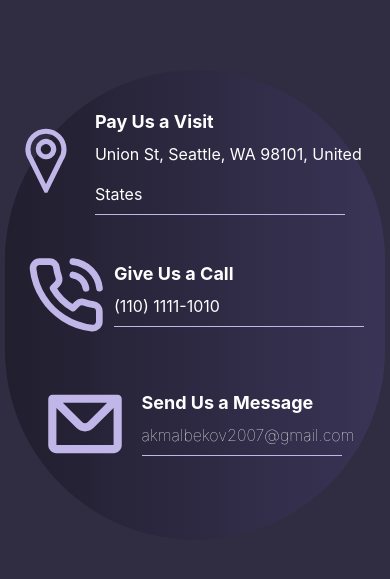
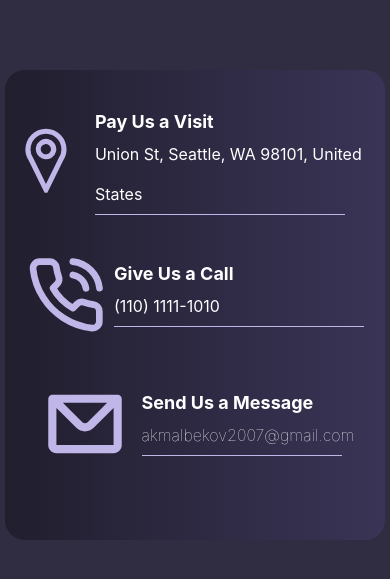
Before and after one commit to Akmalbekov070/Hydra.design, a Next.js app: page / in a window 390 px wide. Shown: the part 605-1184 px from the top of the page. Built offline with nearby package versions, Linux system fonts and the light colour scheme.

Commit message:
responsive footer

```diff
--- a/src/components/Footer/Footer.jsx
+++ b/src/components/Footer/Footer.jsx
@@ -34,7 +34,7 @@ export default function Footer() {
 			bgGradient='linear(to-l, #3A3456, #211E2E)'
 			display={{ md: 'flex', base: 'block' }}
 			justifyContent={{ md: 'space-around', base: 'center' }}
-			borderRadius={'200px'}
+			borderRadius={{ md: '200px', base: '20px' }}
 			alignItems={'center'}
 			color='white'
 			py={{ base: 10 }}
```
